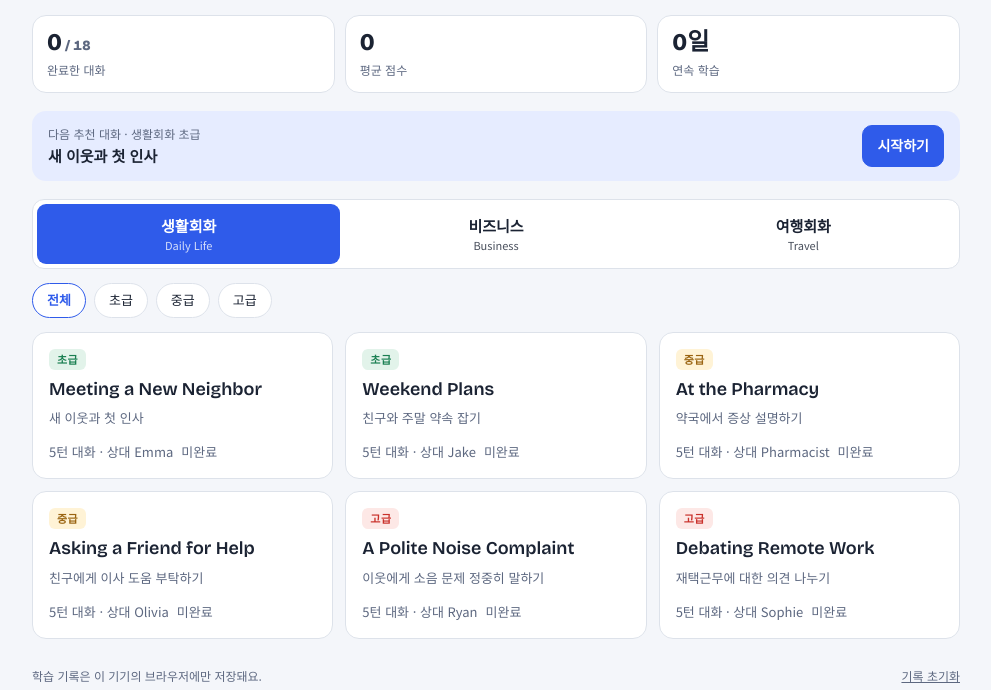
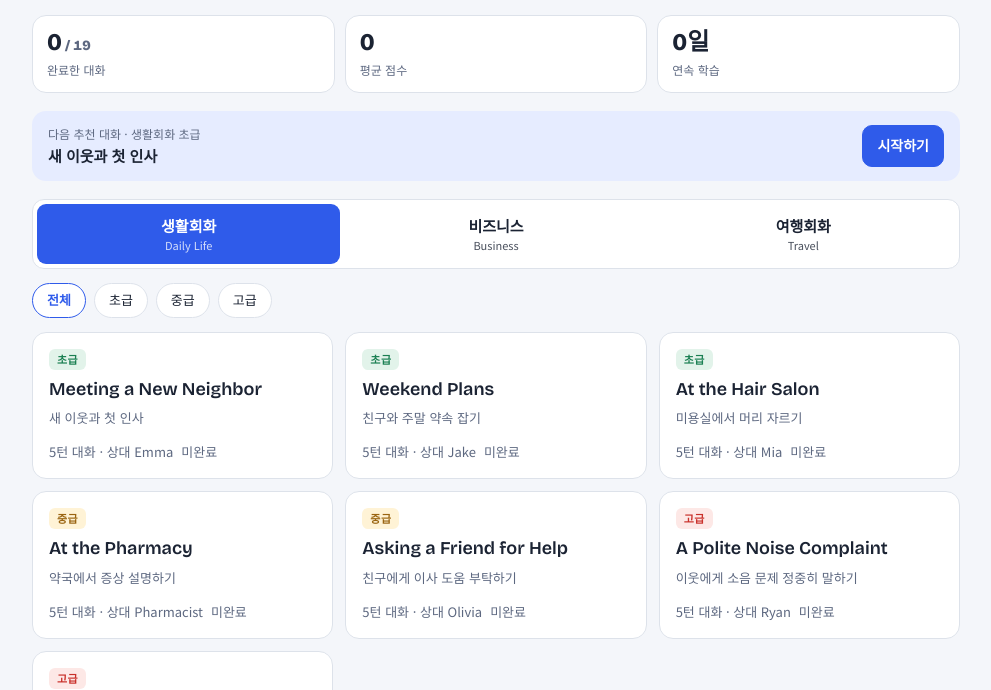
Before and after one commit to ahnws0722-hub/talkstep-english, a plain HTML site: page index.html in a window 1280 px wide. Shown: the part 110-800 px from the top of the page, without its empty margins (144-1135 px from the left). Drawn offline with nearby package versions, Linux system fonts and the light colour scheme.

Commit message:
주간 회화 추가: d1c At the Hair Salon (2026-11-23)

```diff
--- a/index.html
+++ b/index.html
@@ -237,6 +237,15 @@ const SCENARIOS = [
   T("Can I come with you?","나도 같이 가도 돼?","물론이라고, 같이 가자고 말해 보세요.",["Of course! Let's go together.","Sure, let's go together."],[["of course|sure|yes|okay|ok","물론이지"],["together","같이"]]),
   T("What time should we meet?","몇 시에 만날까?","6시에 만나자고 제안해 보세요.",["Let's meet at six.","How about six o'clock?"],[["six","6시"]]),
   T("Great. Where should we meet?","좋아. 어디서 만날까?","극장 앞에서 만나자고 말해 보세요.",["Let's meet in front of the theater.","In front of the movie theater."],[["in front of","~앞에서"],["theater|theatre|cinema","극장"]])
+ ]},
+{id:"d1c", cat:"daily", lv:1, title:"At the Hair Salon", ko:"미용실에서 머리 자르기", partner:"Mia",
+ situ:"미용실에 갔어요. 미용사 미아(Mia)에게 원하는 머리 모양을 말해 보세요.",
+ turns:[
+  T("Hi, come on in! What can I do for you today?","안녕하세요, 들어오세요! 오늘 어떻게 해 드릴까요?","머리를 자르고 싶다고 말해 보세요.",["I'd like a haircut, please.","I want to get my hair cut."],[["haircut|hair cut|cut my hair","머리 자르기"]]),
+  T("Sure. How short do you want it?","네. 얼마나 짧게 해 드릴까요?","조금만 다듬어 달라고 말해 보세요.",["Just a little shorter, please.","Just a trim, please."],[["little|trim|bit","조금만"]]),
+  T("Okay. Do you want to keep the same style?","알겠어요. 지금 스타일 그대로 할까요?","네, 지금 스타일이 좋다고 말해 보세요.",["Yes, please keep the same style.","Yes, I like the same style."],[["same","같은"],["style","스타일"]]),
+  T("Would you like a shampoo too? It's five dollars more.","샴푸도 해 드릴까요? 5달러 추가예요.","괜찮다고, 커트만 하겠다고 말해 보세요.",["No, thanks. Just the cut, please.","No thank you. Just a haircut today."],[["no thank","괜찮아요(거절)"],["just","~만"]]),
+  T("All done! What do you think?","다 됐어요! 어떠세요?","아주 마음에 든다고, 고맙다고 말해 보세요.",["I love it. Thank you so much!","It looks great. Thanks a lot!"],[["love|great|like|nice|perfect","마음에 들어요"],["thank","고마워요"]])
  ]},
 {id:"d2a", cat:"daily", lv:2, title:"At the Pharmacy", ko:"약국에서 증상 설명하기", partner:"Pharmacist",
  situ:"몸이 안 좋아서 약국에 왔어요. 약사에게 증상을 설명하고 약에 대해 물어보세요.",
```
